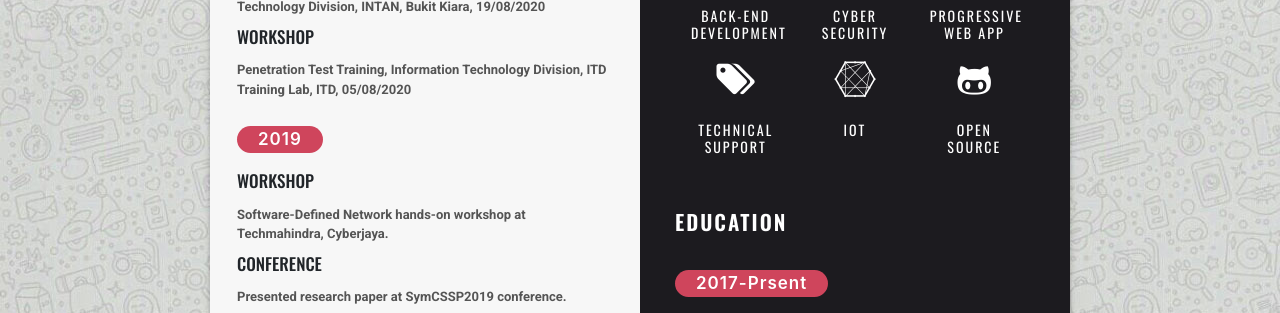
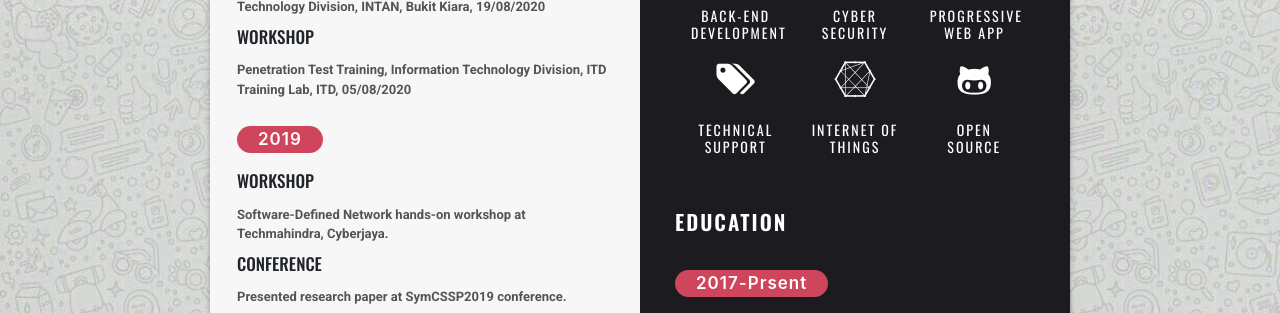
Before and after one commit to fhlarif/portfolio, a PHP site: page / in a window 1280 px wide. Shown: the part 2130-2443 px from the top of the page. Run offline with PHP 8.4, Linux system fonts and the light colour scheme; some libraries are stand-ins or nearby versions.

```diff
--- a/index.php
+++ b/index.php
@@ -1191,7 +1191,7 @@ a { color: inherit; }
                            <div class="intetst-icons">
                               <i class="fa fa-connectdevelop" aria-hidden="true"></i>
                               <br><br>
-                              <h5>IOT</h5>
+                              <h5>INTERNET OF THINGS</h5>
                            </div>
                         </div>
                         <div class="col-md-4 intetst-box">
```
